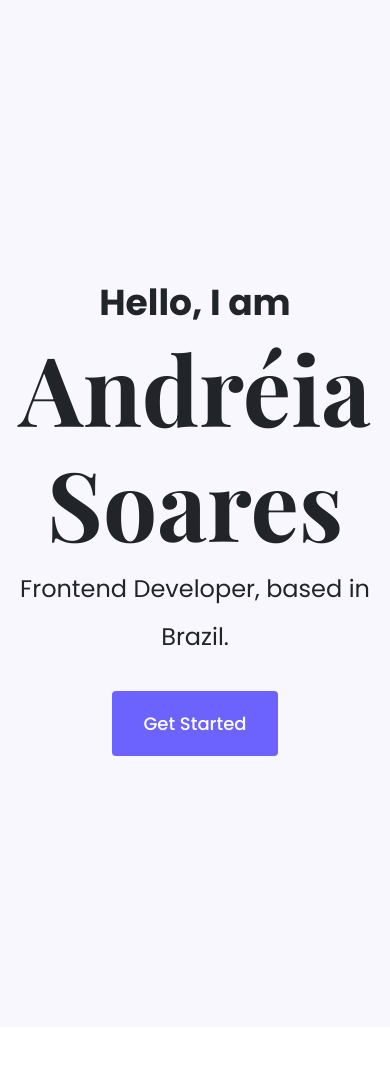
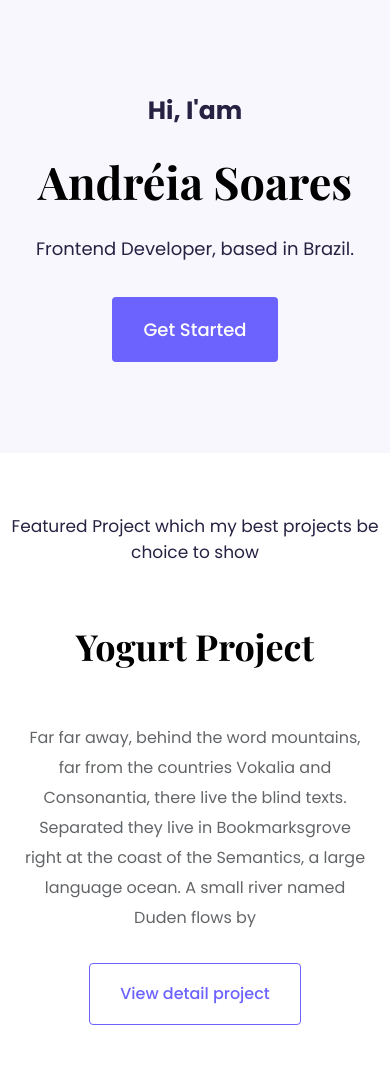
Before and after one commit to anndcodes/portfolio-project, a plain HTML site: page index.html in a window 390 px wide. Shown: the top 1092 px of the page. Before the commit the page ends 1027 px from the top, so only its background shows below. Drawn offline with nearby package versions, Linux system fonts and the light colour scheme; a web font is replaced by a local one.

Commit message:
feat: integrate main content with projects

```diff
--- a/index.html
+++ b/index.html
@@ -23,11 +23,56 @@
 
 <body>
   <header class="hero">
-    <p>Hello, I am</p>
+    <p>Hi, I'am</p>
     <h1 class="title">Andréia Soares</h1>
     <h2 class="mb-5">Frontend Developer, based in Brazil.</h2>
     <a href="#" class="btn btn-branding">Get Started </a>
   </header>
+
+  <main>
+    <p class="text-center projects">Featured Project which my best projects be choice to show</p>
+    <div class="container">
+      <div class="row">
+        <div class="col d-none d-lg-block">
+          <img src="images/yogurt-project.png" alt="" class="img-fluid">
+        </div>
+        <div class="col">
+          <div class="project-description">
+            <h2 class="project-title">Yogurt Project</h2>
+            <p class="mb-5">Far far away, behind the word mountains, far from the countries Vokalia and Consonantia, there live the blind texts. Separated they live in Bookmarksgrove right at the coast of the Semantics, a large language ocean. A small river named Duden flows by</p>
+            <a href="#" class="btn btn-branding-outline">View detail project</a>
+          </div>
+        </div>
+      </div>
+
+      <div class="row">
+        <div class="col">
+          <div class="project-description">
+            <h2 class="project-title">Weather App</h2>
+            <p class="mb-5">Far far away, behind the word mountains, far from the countries Vokalia and Consonantia, there live the blind texts. Separated they live in Bookmarksgrove right at the coast of the Semantics, a large language ocean. A small river named Duden flows by</p>
+            <a href="#" class="btn btn-branding-outline">View detail project</a>
+          </div>
+        </div>
+        <div class="col d-none d-lg-block">
+          <img src="images/weather-project.png" alt="" class="img-fluid">
+        </div>
+      </div>
+
+      <div class="row">
+        <div class="col d-none d-lg-block">
+          <img src="images/dictionary-project.png" alt="" class="img-fluid">
+        </div>
+        <div class="col">
+          <div class="project-description">
+            <h2 class="project-title">Dictionary App</h2>
+            <p class="mb-5">Far far away, behind the word mountains, far from the countries Vokalia and Consonantia, there live the blind texts. Separated they live in Bookmarksgrove right at the coast of the Semantics, a large language ocean. A small river named Duden flows by</p>
+            <a href="#" class="btn btn-branding-outline">View detail project</a>
+          </div>
+        </div>
+      </div>
+    </div>
+
+  </main>
 </body>
 
 </html>
--- a/styles/style.css
+++ b/styles/style.css
@@ -5,10 +5,26 @@
   /* colors */
   --primary-color: #6c63ff;
   --secondary-color: #f9f7fe;
+  --text-color: #272142;
 }
 
 html {
   font-size: 62.5%;
+}
+
+p {
+  font-family: var(--default-font);
+  font-size: 1.6rem;
+  font-weight: 400;
+  line-height: 30px;
+  opacity: 70%;
+}
+
+h1,
+h2,
+h3 {
+  font-family: var(--heading-font);
+  color: #000;
 }
 
 .hero {
@@ -17,14 +33,11 @@ html {
   padding: 27.6rem 0 27.1rem;
 }
 
-p {
-  font-family: var(--default-font);
-}
-
 .hero p {
   font-size: 3.6rem;
   font-weight: 700;
-  margin: 0;
+  color: var(--text-color);
+  opacity: 100%;
 }
 
 .hero h2 {
@@ -32,6 +45,7 @@ p {
   font-size: 2.4rem;
   font-weight: 400;
   line-height: 2;
+  color: #272142;
 }
 
 .title {
@@ -40,12 +54,80 @@ p {
   font-weight: 700;
 }
 
-.btn-branding {
-  border-radius: 4px;
-  color: #fff;
-  padding: 18px 30px;
-  background: var(--primary-color);
-  font-size: 1.8rem;
+.btn {
   font-family: var(--default-font);
   font-weight: 500;
+  border-radius: 4px;
+  padding: 18px 30px;
 }
+
+.btn-branding {
+  background: var(--primary-color);
+  color: #fff;
+  font-size: 1.8rem;
+}
+
+/* main */
+
+.row {
+  margin-bottom: 70px;
+}
+
+.projects {
+  margin-block: 12.7rem 8.2rem;
+  color: var(--text-color);
+  font-size: 1.8rem;
+  line-height: normal;
+  opacity: 100%;
+}
+
+.btn-branding-outline {
+  color: var(--primary-color);
+  font-size: 1.6rem;
+  border: 1px solid var(--primary-color);
+}
+
+.project-description {
+  padding: 95px 61px;
+}
+
+.project-title {
+  font-size: 6.4rem;
+  font-weight: 700;
+  margin-bottom: 55px;
+}
+
+@media (max-width: 912px) {
+  .hero {
+    padding: 9.6rem 0 9.1rem;
+
+  }
+
+  .title {
+    font-size: 4.5rem;
+    line-height: 2;
+  }
+
+  .hero p {
+    font-size: 2.5rem;
+  }
+
+  .hero h2 {
+    font-size: 1.8rem;
+  }
+
+  .projects {
+    font-size: 1.7rem;
+    margin-block: 6rem;
+  }
+
+  .project-description {
+    padding: 0 15px;
+    text-align: center;
+  }
+
+  .project-title {
+    font-size: 3.6rem;
+  }
+
+}
```
Also changed, not shown: images/dictionary-project.png (added), images/weather-project.png (added), images/yogurt-project.png (added).
